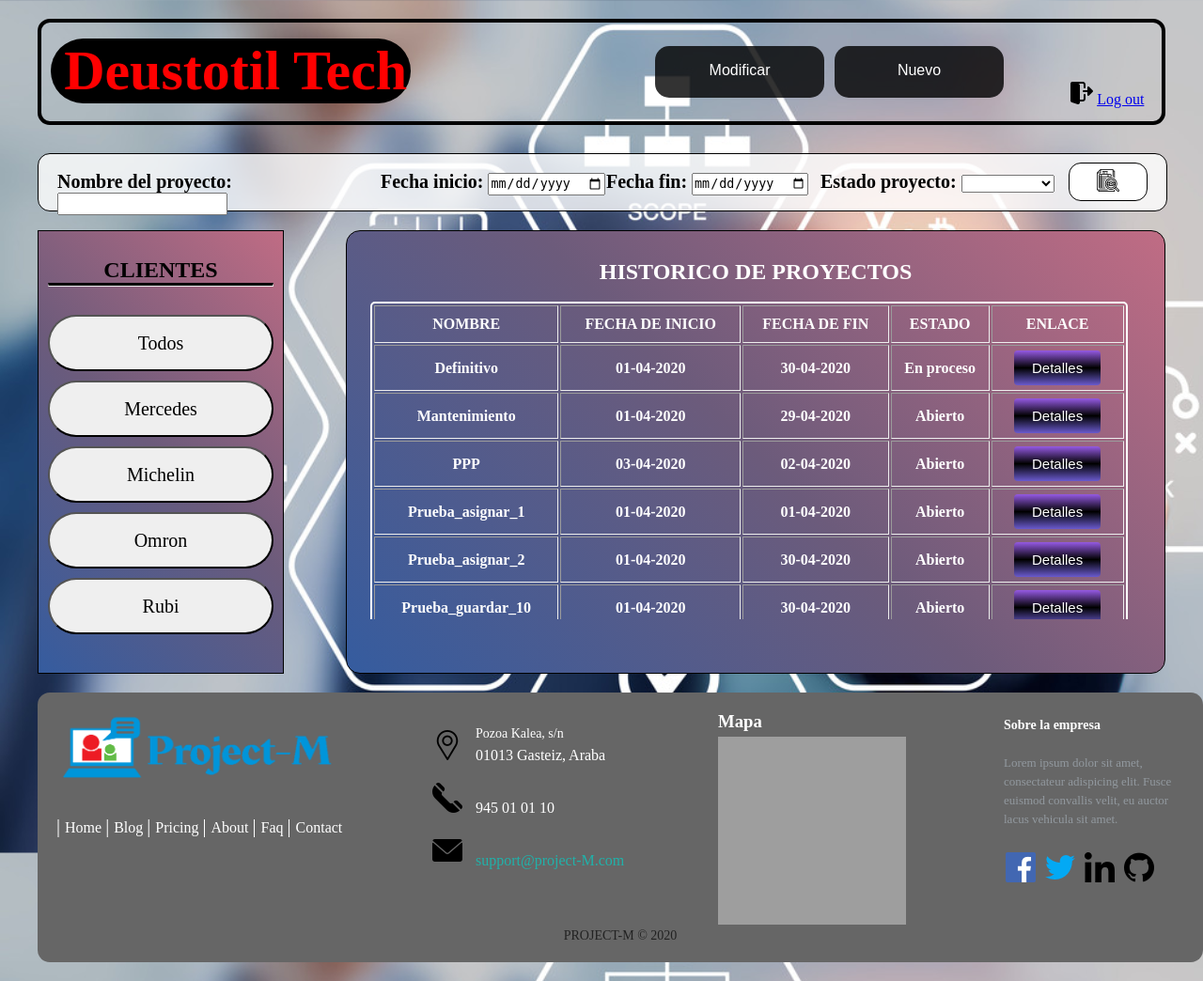
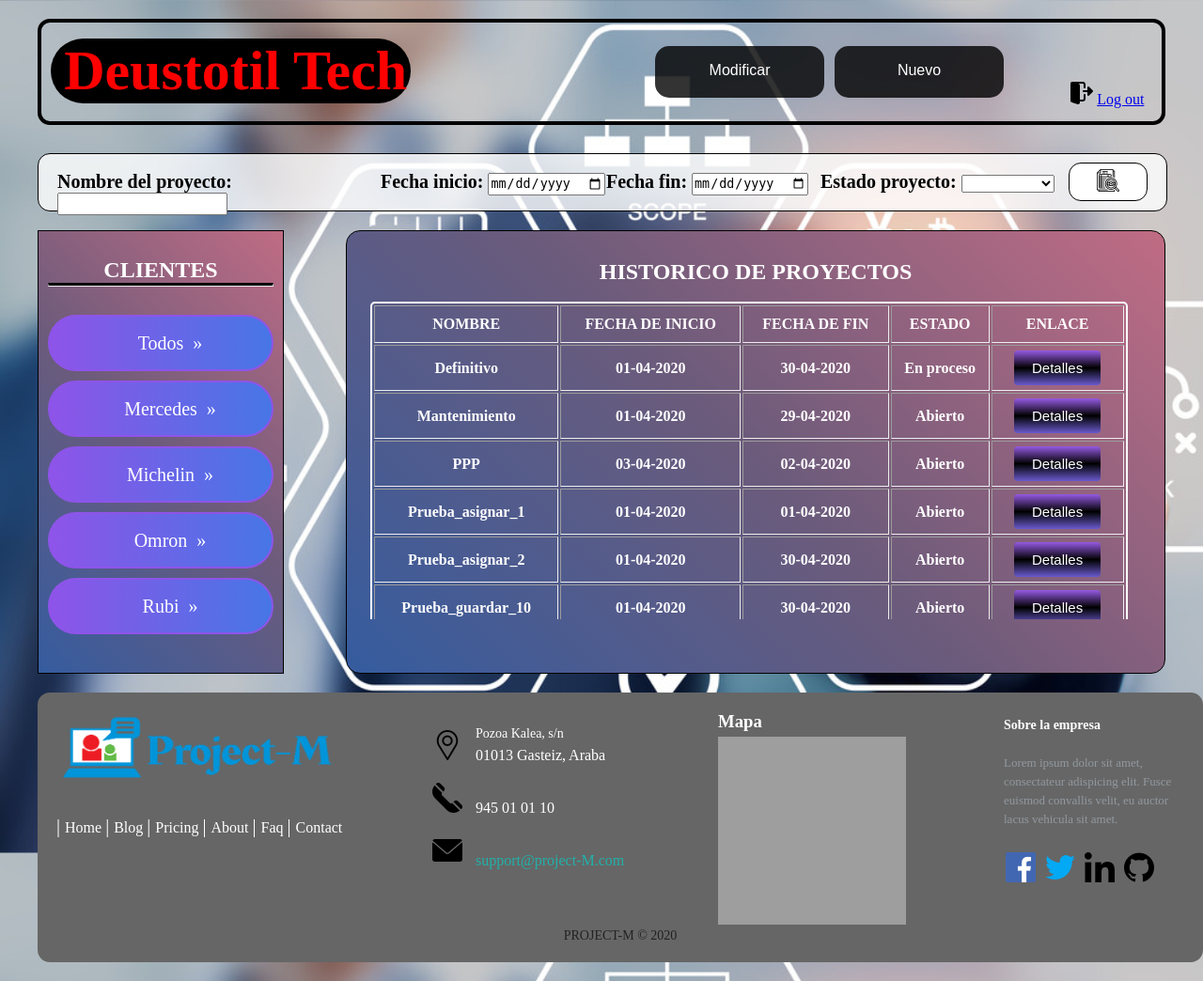
Before and after one commit to AlexSalazar98/Proyecto2_IW, a Django app: page /ProyectoAPP/PaginaPrincipal/ in a window 1280 px wide. Shown: the whole page at 94% size. Run offline with Django 3.2, Linux system fonts and the light colour scheme; data comes from the database, SQL or seed files in the repository; grey boxes are pictures that could not be loaded.

Commit message:
Retocando

```diff
--- a/Proyecto2_IW/proyecto/ProyectoAPP/static/css/stylesheet.css
+++ b/Proyecto2_IW/proyecto/ProyectoAPP/static/css/stylesheet.css
@@ -257,6 +257,7 @@
 
 	#lado-izquierda h2{
 	    text-align: center;
+	    color: white;
 	}
 
 	#lado-izquierda hr{
@@ -265,6 +266,7 @@
 	}
 
 	.botones-clientes button{
+	    color: white;
 	    width: 100%;
 	    height: 60px;
 	    text-align: center;
@@ -272,7 +274,34 @@
 	    font-family: Star Wars;
 	    font-size: 20px;
 	    border-radius: 40px;
-	}
+	    cursor: pointer;
+	    background: linear-gradient(to left, #4776e6, #8e54e9);
+        border: 2px solid #8e54e9;
+        transition: all 1s cubic-bezier(0.19, 1, 0.22, 1);
+	}
+
+
+	.botones-clientes button:hover{
+        text-shadow: 1px 1px 6px #fff;
+	}
+
+    .BotonesClientes:hover span{
+        padding-right: 25px;
+    }
+
+    .BotonesClientes span{
+        cursor: pointer;
+        position: relative;
+        transition: 0.5s;
+    }
+
+    .BotonesClientes span::after{
+        content: '\00bb';
+        position: absolute;
+        top: 0;
+        right: -20px;
+        transition: 0.5s;
+    }
 
 	#tabla{
 		overflow-y: scroll;
--- a/Proyecto2_IW/proyecto/ProyectoAPP/templates/TablaPrincipal.html
+++ b/Proyecto2_IW/proyecto/ProyectoAPP/templates/TablaPrincipal.html
@@ -56,9 +56,9 @@
         <div class="botones-clientes">
             <form action="{% url 'ProyectosPorClientes' %}" method="post">
                 {% csrf_token %}
-                <button type="submit" name="botones_cliente" value="Todos">Todos</button>
+                <button type="submit" name="botones_cliente" class="BotonesClientes" value="Todos"><span>Todos</span></button>
                 {% for n_cliente in clientes %}
-                <button type="submit" name="botones_cliente" value="{{ n_cliente.id }}">{{ n_cliente.empresa }}</button>
+                <button type="submit" name="botones_cliente" class="BotonesClientes" value="{{ n_cliente.id }}"><span>{{ n_cliente.empresa }}</span></button>
                 {% endfor %}
             </form>
         </div>
```
